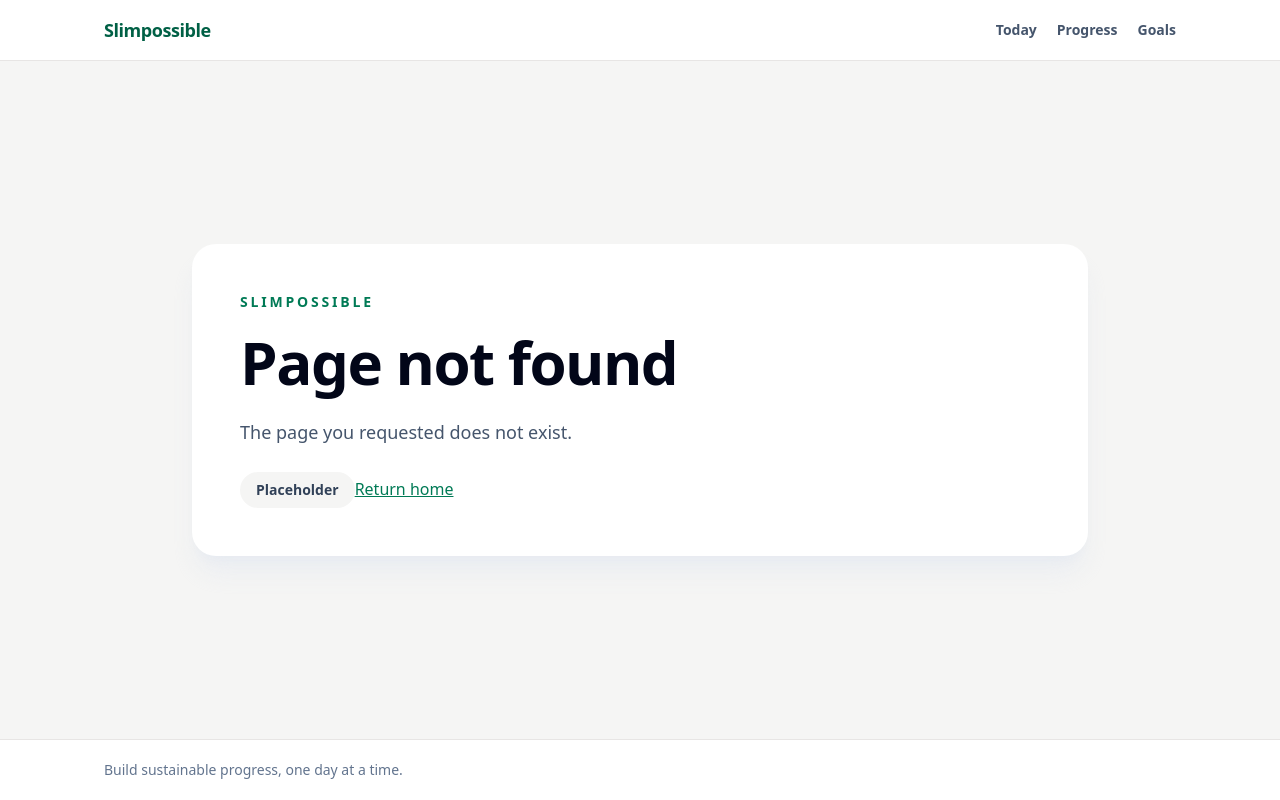
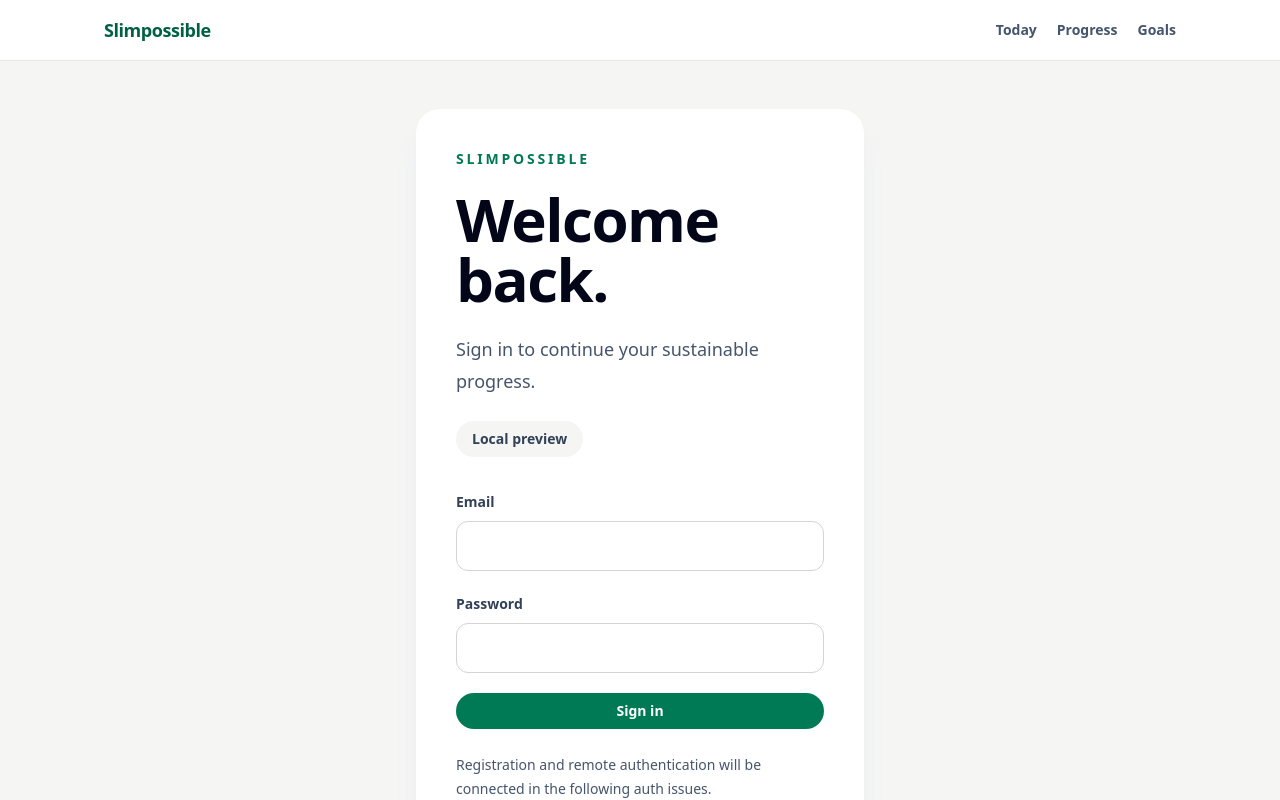
Before and after one commit to johnciuverca/slimpossible-app, a React (Vite) app: page /login in a window 1280 px wide. Before the commit this address had no page. Shown: the top 800 px of the page. Built offline with nearby package versions, Linux system fonts and the light colour scheme.

Commit message:
feat: add accessible login page

```diff
--- a/src/App.tsx
+++ b/src/App.tsx
@@ -1,6 +1,7 @@
 import { BrowserRouter, Outlet, Route, Routes } from 'react-router-dom'
 
 import { AppLayout } from './layout/AppLayout'
+import { LoginPage } from './pages/LoginPage'
 import {
   GoalsPage,
   HomePage,
@@ -23,6 +24,7 @@ function App() {
       <Routes>
         <Route element={<RoutedLayout />}>
           <Route index element={<HomePage />} />
+          <Route path="login" element={<LoginPage />} />
           <Route path="today" element={<TodayPage />} />
           <Route path="progress" element={<ProgressPage />} />
           <Route path="goals" element={<GoalsPage />} />
--- /dev/null
+++ b/src/pages/LoginPage.tsx
@@ -0,0 +1,126 @@
+import { useState, type FormEvent } from 'react'
+import { Link } from 'react-router-dom'
+
+import {
+  Button,
+  Card,
+  PageHeader,
+  StatusPill,
+  TextInput,
+} from '../components/ui'
+
+type LoginErrors = {
+  email?: string
+  password?: string
+}
+
+const validEmail = /^[^\s@]+@[^\s@]+\.[^\s@]+$/
+
+function validateLogin(email: string, password: string): LoginErrors {
+  const errors: LoginErrors = {}
+
+  if (!email.trim()) {
+    errors.email = 'Enter your email address.'
+  } else if (!validEmail.test(email)) {
+    errors.email = 'Enter a valid email address.'
+  }
+
+  if (!password) {
+    errors.password = 'Enter your password.'
+  }
+
+  return errors
+}
+
+export function LoginPage() {
+  const [email, setEmail] = useState('')
+  const [password, setPassword] = useState('')
+  const [errors, setErrors] = useState<LoginErrors>({})
+  const [submitError, setSubmitError] = useState('')
+  const [isSubmitting, setIsSubmitting] = useState(false)
+
+  function handleSubmit(event: FormEvent<HTMLFormElement>) {
+    event.preventDefault()
+
+    const nextErrors = validateLogin(email, password)
+    setErrors(nextErrors)
+    setSubmitError('')
+
+    if (Object.keys(nextErrors).length > 0) {
+      return
+    }
+
+    setIsSubmitting(true)
+
+    window.setTimeout(() => {
+      setIsSubmitting(false)
+      setSubmitError(
+        'Remote authentication is not configured in this local preview yet.',
+      )
+    }, 300)
+  }
+
+  return (
+    <section
+      aria-labelledby="login-title"
+      className="mx-auto flex w-full max-w-md flex-1 items-center"
+    >
+      <Card className="w-full p-8 sm:p-10">
+        <PageHeader
+          description="Sign in to continue your sustainable progress."
+          title="Welcome back."
+          titleId="login-title"
+        >
+          <StatusPill>Local preview</StatusPill>
+        </PageHeader>
+
+        <form
+          aria-label="Login form"
+          className="mt-8 space-y-5"
+          noValidate
+          onSubmit={handleSubmit}
+        >
+          <TextInput
+            autoComplete="email"
+            error={errors.email}
+            id="login-email"
+            label="Email"
+            onChange={(event) => setEmail(event.target.value)}
+            type="email"
+            value={email}
+          />
+          <TextInput
+            autoComplete="current-password"
+            error={errors.password}
+            id="login-password"
+            label="Password"
+            onChange={(event) => setPassword(event.target.value)}
+            type="password"
+            value={password}
+          />
+
+          {submitError ? (
+            <p aria-live="polite" className="text-sm text-red-700" role="alert">
+              {submitError}
+            </p>
+          ) : null}
+
+          <Button className="w-full" disabled={isSubmitting} type="submit">
+            {isSubmitting ? 'Signing in…' : 'Sign in'}
+          </Button>
+        </form>
+
+        <p className="mt-6 text-sm leading-6 text-slate-600">
+          Registration and remote authentication will be connected in the
+          following auth issues.
+        </p>
+        <Link
+          className="mt-4 inline-block text-sm text-emerald-700 underline"
+          to="/"
+        >
+          Back to home
+        </Link>
+      </Card>
+    </section>
+  )
+}
```
Also changed, not shown: 2 other files (tests, documents, lock files or other folders).
